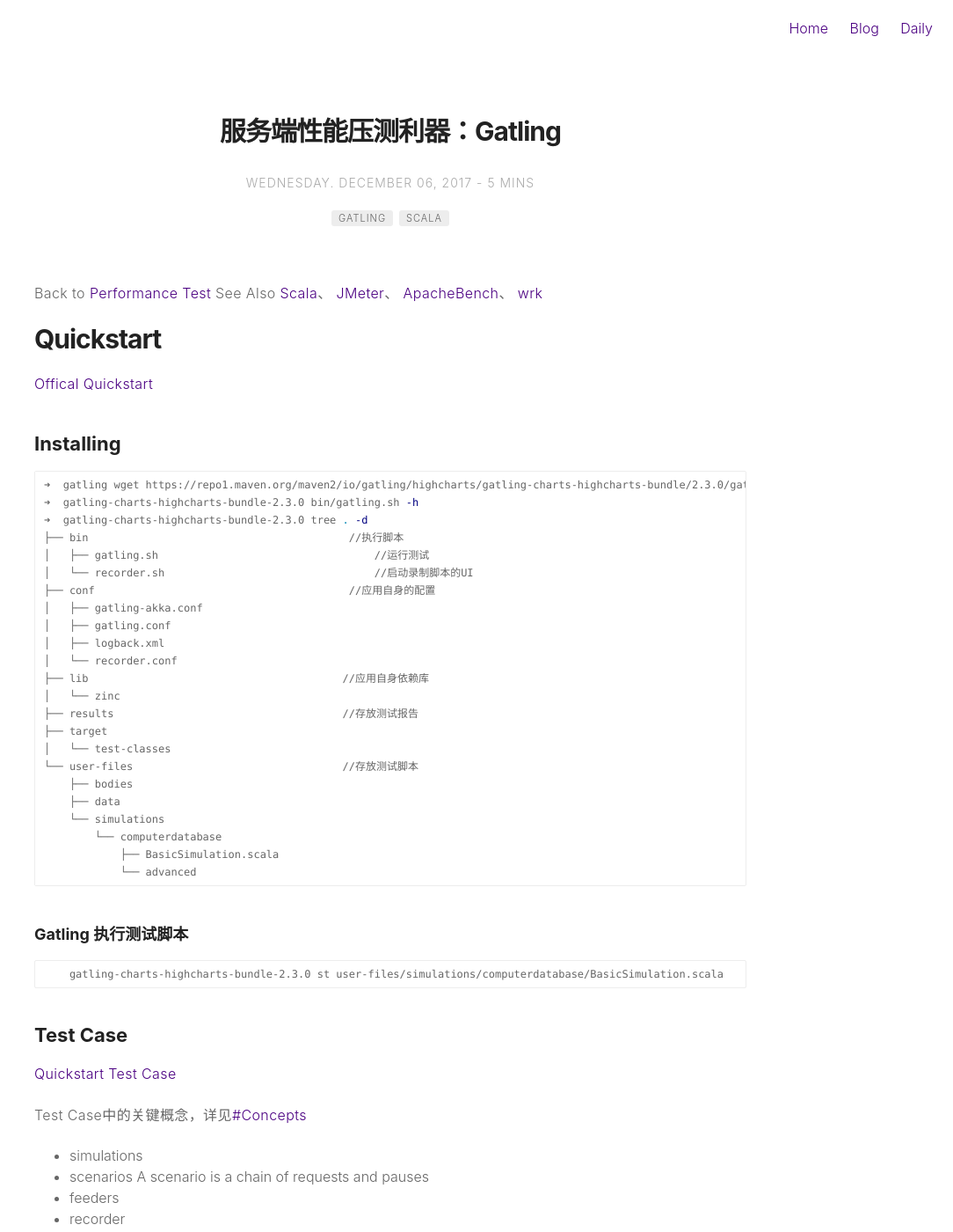
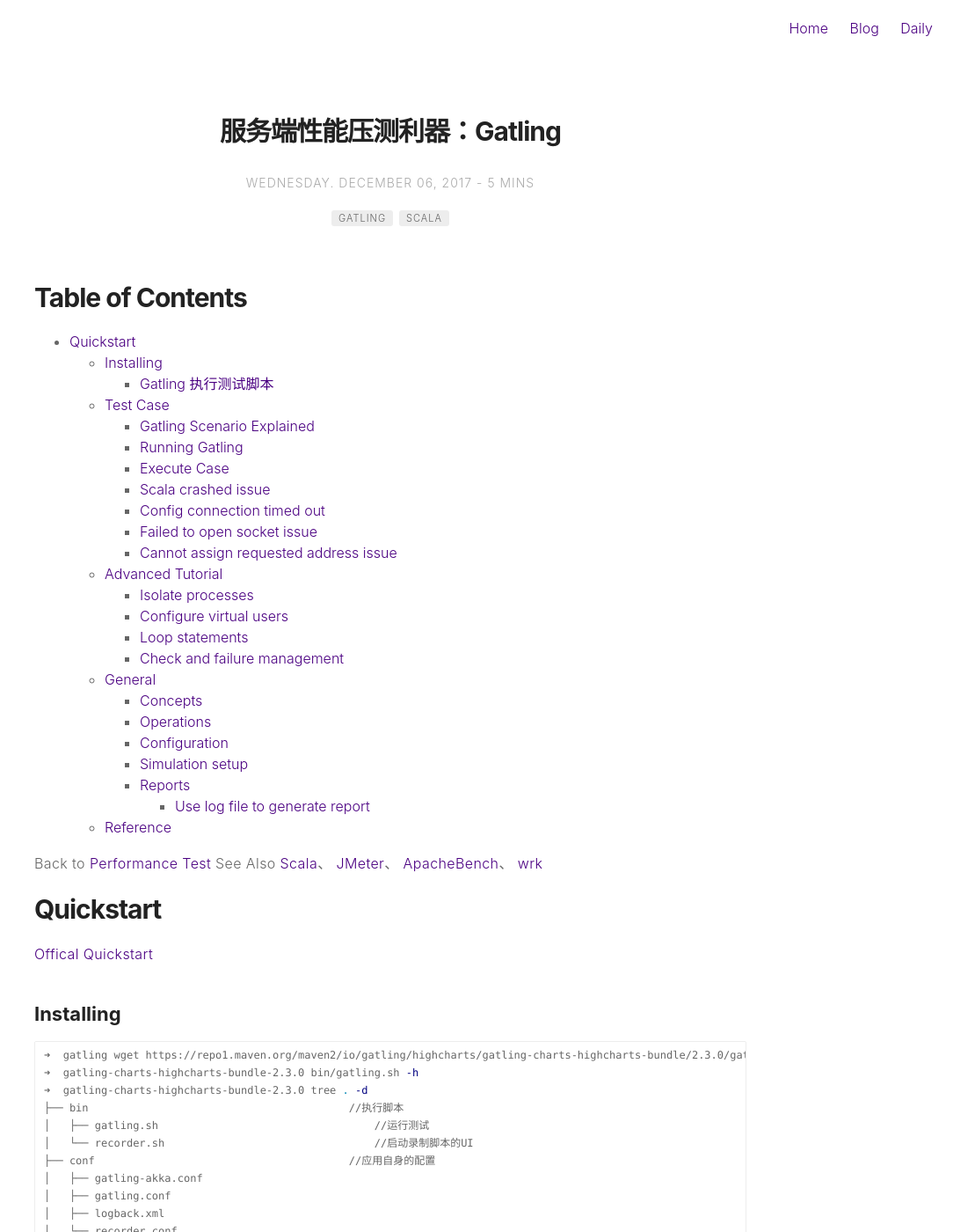
Before and after one commit to Jiangew/jiangew.github.io, a Jekyll site: the page built from _posts/17-12-06-gatling.md, in a window 1280 px wide and 1400 px high. Shown: the whole window at 88% size, without its empty margins (196-1280 px from the left). Built offline with Jekyll 4.4.1, drawn with Linux system fonts in a browser that asks for light colours; comment, search, counter and statistics services are not loaded.

Commit message:
toc for gatling

```diff
--- a/_posts/17-12-06-gatling.md
+++ b/_posts/17-12-06-gatling.md
@@ -10,6 +10,34 @@
 category: blog
 author: JamesiWorks
 ---
+
+Table of Contents
+=================
+
+   * [Quickstart](#quickstart)
+      * [Installing](#installing)
+         * [Gatling 执行测试脚本](#gatling-执行测试脚本)
+      * [Test Case](#test-case)
+         * [Gatling Scenario Explained](#gatling-scenario-explained)
+         * [Running Gatling](#running-gatling)
+         * [Execute Case](#execute-case)
+         * [Scala crashed issue](#scala-crashed-issue)
+         * [Config connection timed out](#config-connection-timed-out)
+         * [Failed to open socket issue](#failed-to-open-socket-issue)
+         * [Cannot assign requested address issue](#cannot-assign-requested-address-issue)
+      * [Advanced Tutorial](#advanced-tutorial)
+         * [Isolate processes](#isolate-processes)
+         * [Configure virtual users](#configure-virtual-users)
+         * [Loop statements](#loop-statements)
+         * [Check and failure management](#check-and-failure-management)
+      * [General](#general)
+         * [Concepts](#concepts)
+         * [Operations](#operations)
+         * [Configuration](#configuration)
+         * [Simulation setup](#simulation-setup)
+         * [Reports](#reports)
+            * [Use log file to generate report](#use-log-file-to-generate-report)
+      * [Reference](#reference)
 
 Back to [Performance Test](http://wiki.li3huo.com/Performance_Test)
 See Also
```
